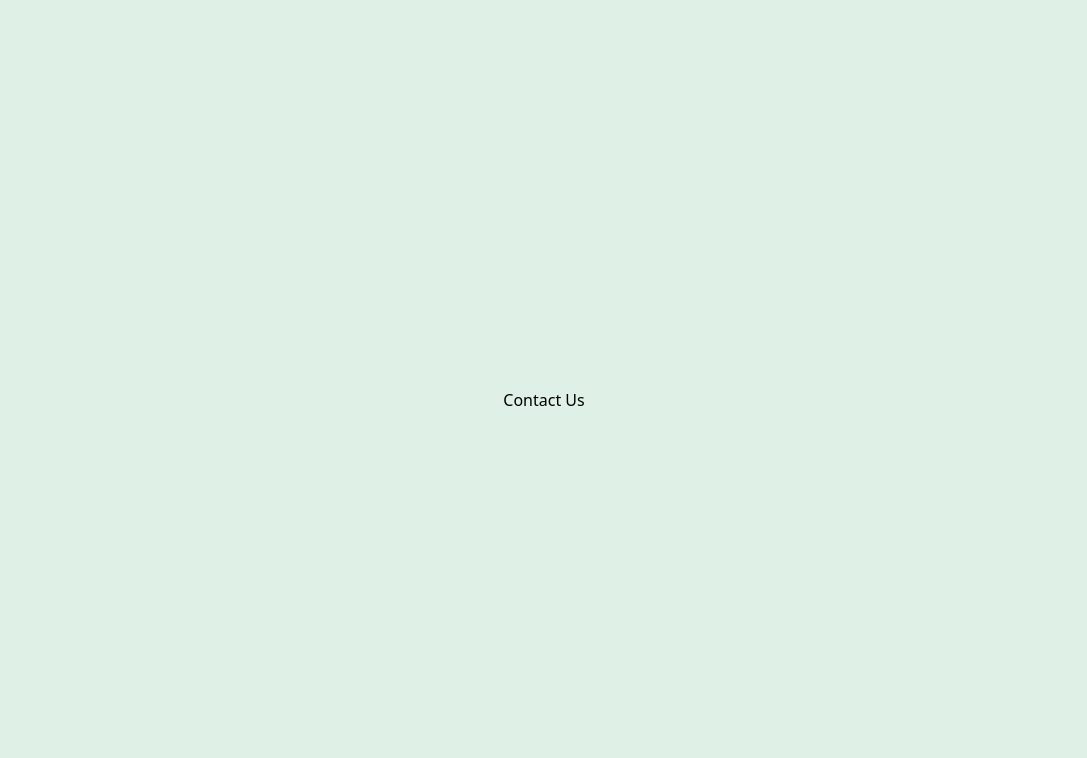
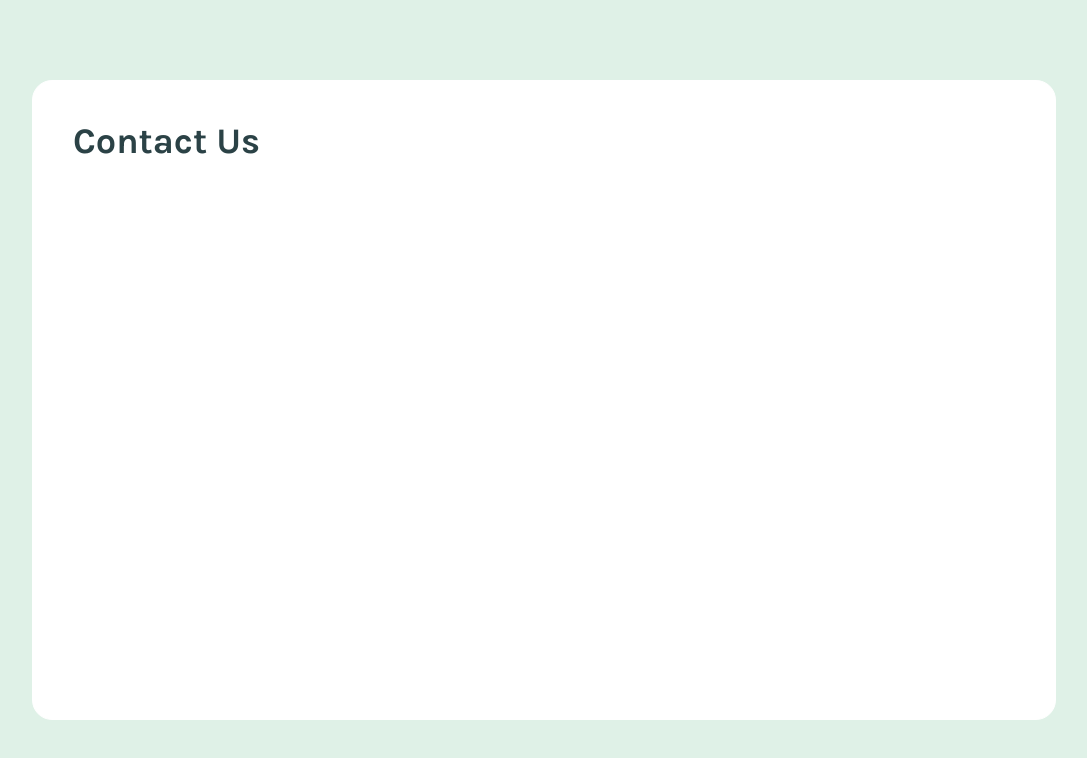
Before and after one commit to lavollmer/contact-form, a React (Vite) app: page / in a window 1280 px wide. Shown: the top 758 px of the page, without its empty margins (96-1183 px from the left). Built offline with nearby package versions, Linux system fonts and the light colour scheme.

Commit message:
created the white box for text to sit in with CSS classes

```diff
--- a/src/App.css
+++ b/src/App.css
@@ -7,3 +7,14 @@
   width: 100vw;
   background-color: hsl(148, 38%, 91%);
 }
+
+.boxy {
+  display: flex;
+  flex-direction: column;
+  height: 80vh;
+  width: 80vw;
+  background-color: white;
+  border: 1px solid white;
+  padding: 40px;
+  border-radius: 20px;
+}
--- a/src/App.jsx
+++ b/src/App.jsx
@@ -4,9 +4,11 @@ import "./index.css";
 function App() {
   return (
     <>
-      <div className="screen">
-        <div>
-          <h1>Contact Us</h1>
+      <div className="screen font-karla">
+        <div className="boxy">
+          <div>
+            <h1 className="text-grey-dark font-bold text-4xl">Contact Us</h1>
+          </div>
         </div>
       </div>
     </>
```
Also changed, not shown: 1 other file (tests, documents, lock files or other folders).
